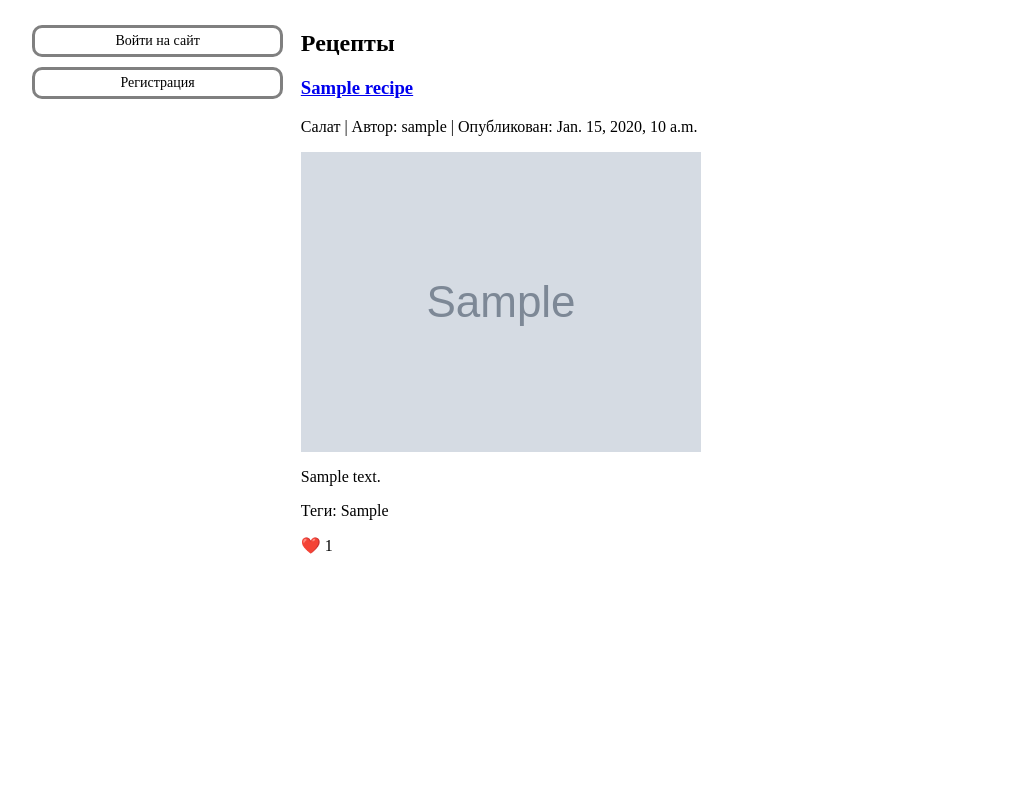
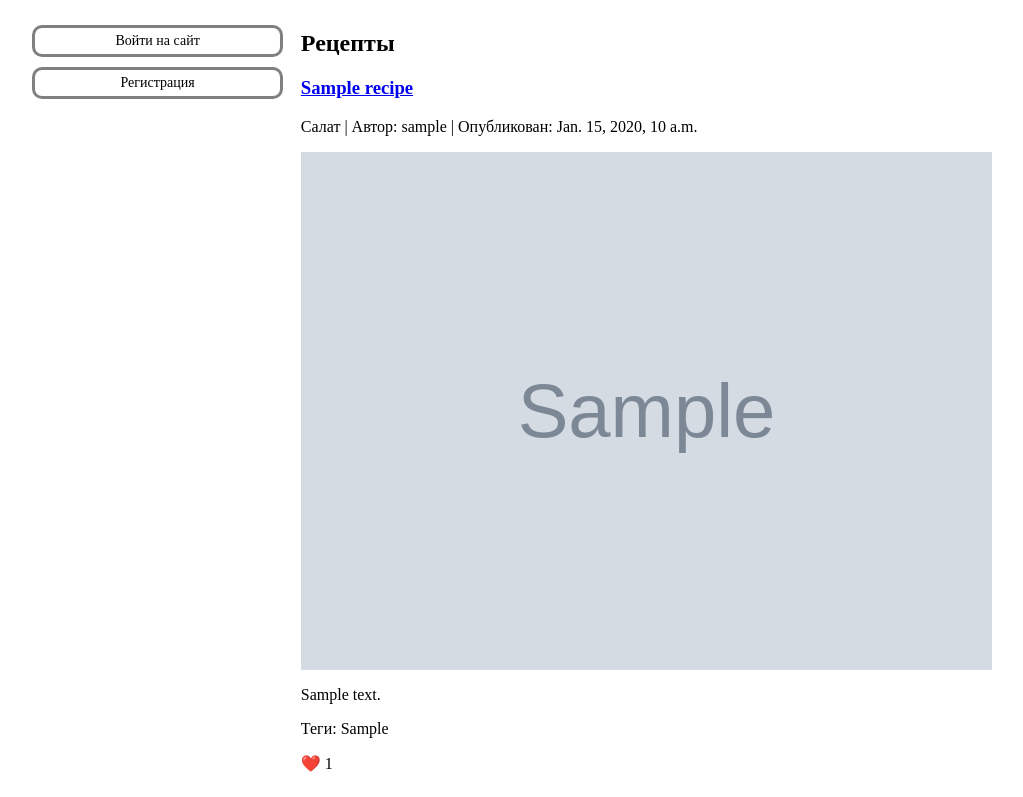
Before and after one commit to Odyvia42/UsersRecipes-Django, a Django app: page /recipes/ in a window 1280 px wide. Shown: the part 117-914 px from the top of the page, without its empty margins (6-1029 px from the left). Before the commit the page ends 671 px from the top, so only its background shows below. Run offline with Django 4.2, Linux system fonts and the light colour scheme; tables that the repository leaves empty hold one stand-in row (values such as "Sample post"); grey boxes marked "Sample" are stand-in pictures.

Commit message:
Установлена максимальная ширина картинок в списке рецептов, чтобы картинки не выходили за пределы своего блока.

```diff
--- a/recipeblog/static/recipeblog/recipe-list.css
+++ b/recipeblog/static/recipeblog/recipe-list.css
@@ -1,5 +1,10 @@
 h1 {
 text-align: center;
+}
+
+img {
+width: 90%;
+max-width: 1000px;
 }
 
 /* Оформление блока навигации */
```
